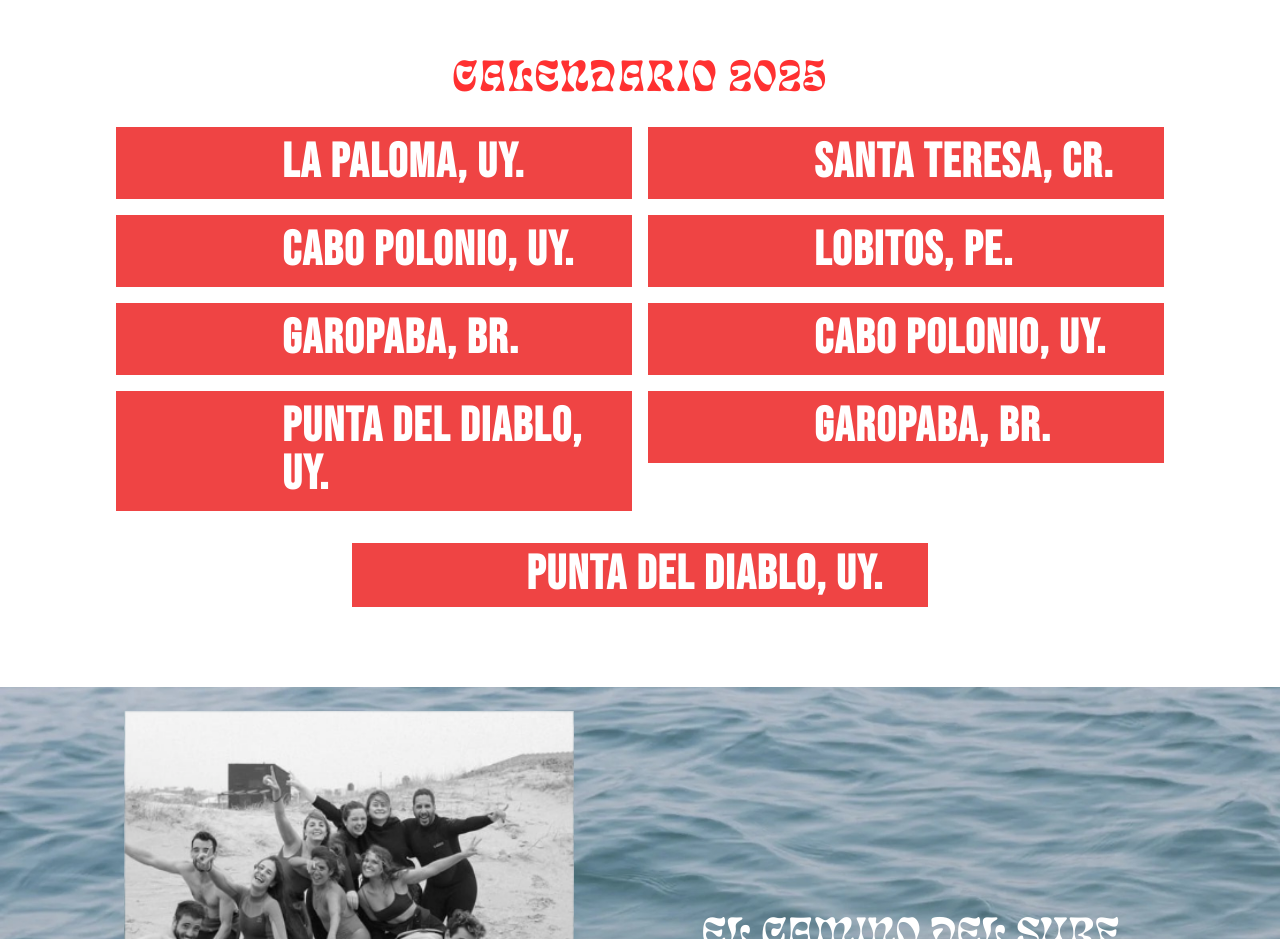
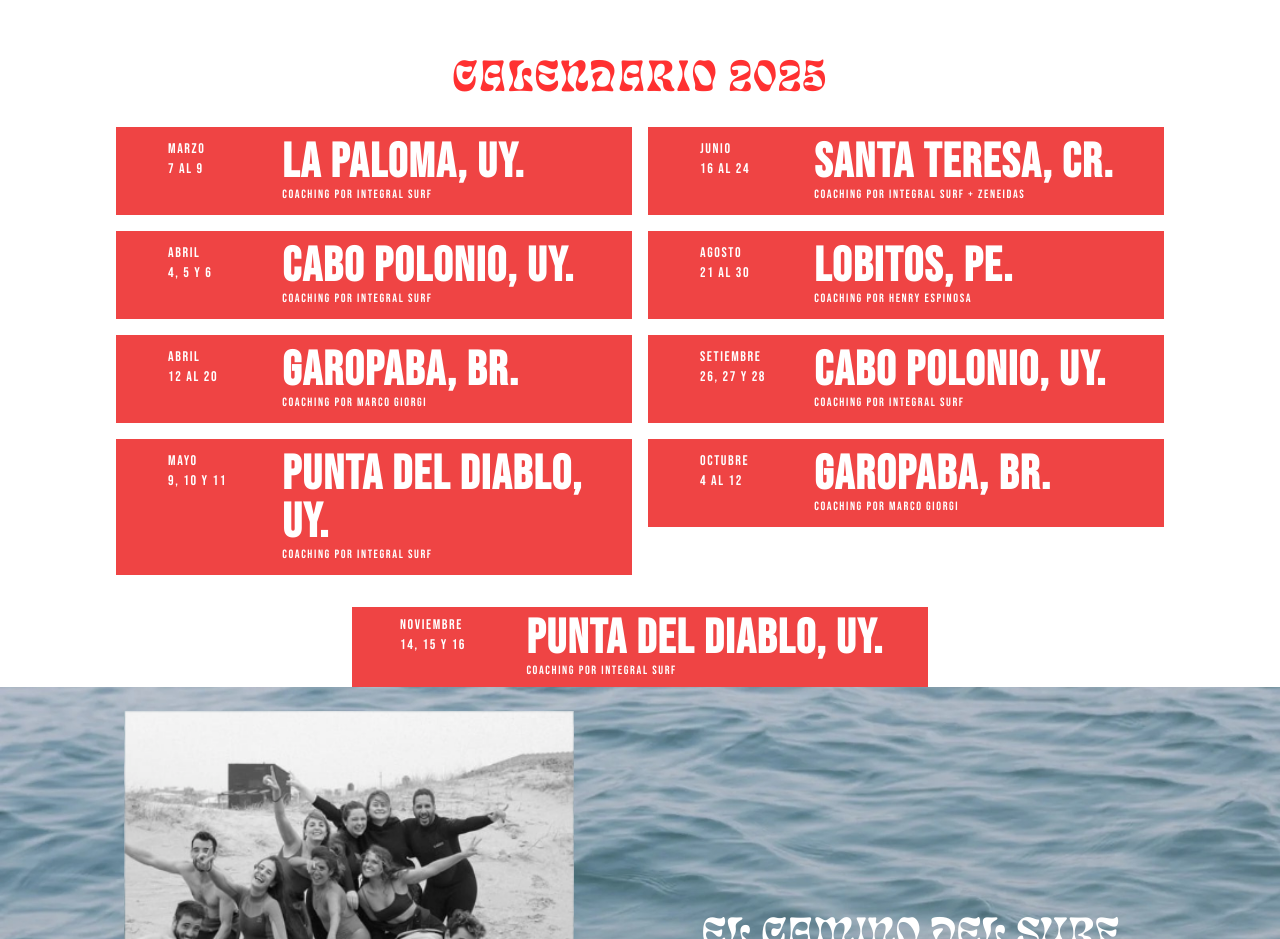
Before and after one commit to diego-caceres/integral-surf-site, a Next.js app: page / in a window 1280 px wide. Shown: the part 1460-2399 px from the top of the page. Built offline with nearby package versions, Linux system fonts and the light colour scheme; no server answers.

Commit message:
Fix building issues

```diff
--- a/src/app/api/trips/[id]/clone/route.ts
+++ b/src/app/api/trips/[id]/clone/route.ts
@@ -4,7 +4,7 @@ import { v4 as uuidv4 } from "uuid";
 
 export async function POST(
   request: NextRequest,
-  { params }: { params: { id: string } }
+  { params }: { params: Promise<{ id: string }> }
 ) {
   try {
     const { id: sourceId } = await params;
--- a/src/app/api/trips/[id]/route.ts
+++ b/src/app/api/trips/[id]/route.ts
@@ -5,7 +5,7 @@ import { supabaseServer } from "@/lib/supabaseServer";
 // GET a single trip by ID
 export async function GET(
   request: NextRequest,
-  { params }: { params: { id: string } }
+  { params }: { params: Promise<{ id: string }> }
 ) {
   try {
     // Ensure params is properly awaited if needed
@@ -53,7 +53,7 @@ export async function GET(
 // UPDATE a trip by ID
 export async function PUT(
   request: NextRequest,
-  { params }: { params: { id: string } }
+  { params }: { params: Promise<{ id: string }> }
 ) {
   try {
     const { id } = await params;
@@ -142,7 +142,7 @@ export async function PUT(
 // DELETE a trip by ID
 export async function DELETE(
   request: NextRequest,
-  { params }: { params: { id: string } }
+  { params }: { params: Promise<{ id: string }> }
 ) {
   try {
     const { id } = await params;
--- a/src/app/api/trips/slug/[slug]/route.ts
+++ b/src/app/api/trips/slug/[slug]/route.ts
@@ -5,7 +5,7 @@ import { Trip } from "@/types/trip";
 
 export async function GET(
   request: NextRequest,
-  { params }: { params: { slug: string } }
+  { params }: { params: Promise<{ slug: string }> }
 ) {
   try {
     // Ensure params is properly awaited if needed
--- a/src/components/AnimatedTripsSection.tsx
+++ b/src/components/AnimatedTripsSection.tsx
@@ -34,10 +34,10 @@ export default function AnimatedTripsSection() {
                   {trip.title}
                 </h3>
                 <p className="mt-2 text-sm">
-                  {trip.date} {trip.date2}
+                  {trip.date_days} {trip.date_month}
                 </p>
                 <p className="mt-2 bg-red-600 text-white uppercase p-2 rounded text-[10px]">
-                  {trip.seats} cupos disponibles
+                  X cupos disponibles
                 </p>
               </Link>
             </div>
--- a/src/components/TripCard.tsx
+++ b/src/components/TripCard.tsx
@@ -9,12 +9,12 @@ const TripCard = ({ trip }: { trip: Trip }) => {
         className={`${bebasNeuelFont.className} tracking-[0.1rem] text-white grid md:grid-cols-[18%_82%] md:gap-10 text-left px-5 md:px-10`}
       >
         <div className="flex md:block justify-start gap-2">
-          <p className="text-sm md:text-md">{trip.date}</p>
-          <p className="text-sm md:text-md">{trip.date2}</p>
+          <p className="text-sm md:text-md">{trip.date_days}</p>
+          <p className="text-sm md:text-md">{trip.date_month}</p>
         </div>
         <div>
           <p className="font-semibold text-3xl md:text-5xl">{trip.destiny}</p>
-          <p className="text-xs">{trip.coachingSubtitle}</p>
+          <p className="text-xs">{trip.coaching_subtitle}</p>
         </div>
       </div>
     </Link>
--- a/src/components/WhatsAppButton.tsx
+++ b/src/components/WhatsAppButton.tsx
@@ -40,6 +40,7 @@ const WhatsAppButton: React.FC<WhatsAppButtonProps> = ({
     return () => {
       window.removeEventListener("scroll", handleScroll);
     };
+    // eslint-disable-next-line react-hooks/exhaustive-deps
   }, []);
 
   return (
```
